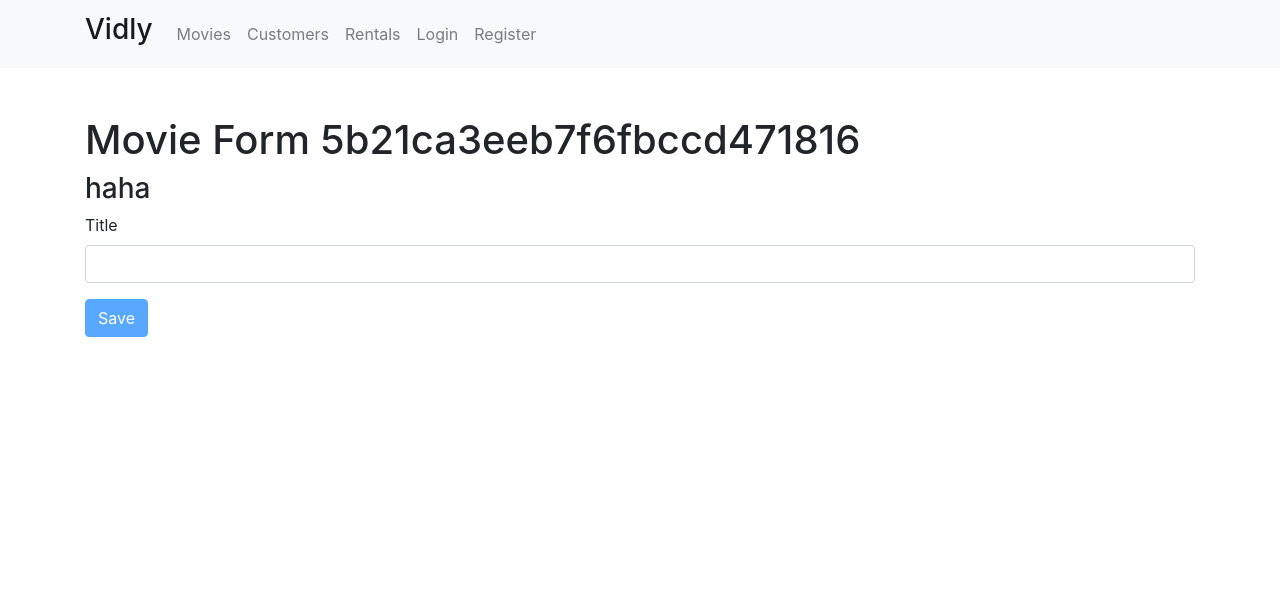
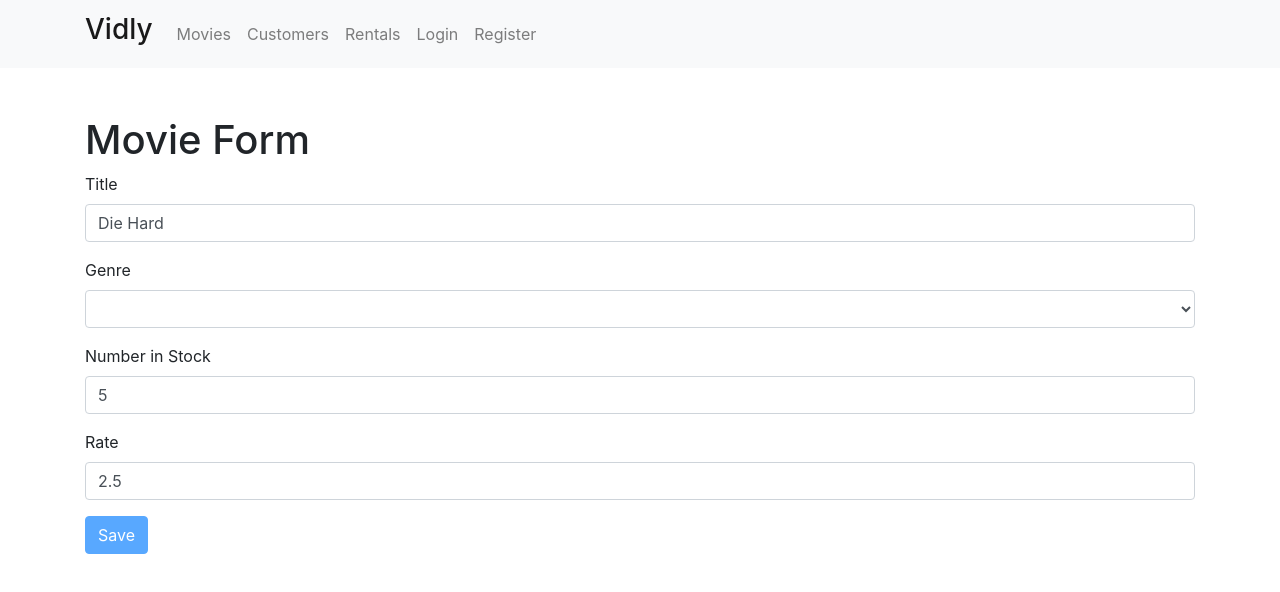
Before and after one commit to Haosik/mvs-mosh, a React (Create React App) app: page /movies/5b21ca3eeb7f6fbccd471816 in a window 1280 px wide. Shown: the top 592 px of the page. Built offline with nearby package versions, Linux system fonts and the light colour scheme.

Commit message:
gsdkjbhfjkdsfksdj

```diff
--- a/src/App.js
+++ b/src/App.js
@@ -6,8 +6,7 @@ import MoviesInDB from './components/moviesindb';
 import Customers from './components/customers';
 import Rentals from './components/rentals';
 import NotFound from './components/notFound';
-import EditMovieForm from './components/editMovieForm';
-import NewMovieForm from './components/newMovieForm';
+import MovieForm from './components/movieForm';
 import LoginForm from './components/loginForm';
 import RegistrationForm from './components/registrationForm';
 
@@ -21,8 +20,8 @@ class App extends Component {
         <Switch>
           <Route path="/login" component={LoginForm} />
           <Route path="/register" component={RegistrationForm} />
-          <Route path="/movies/new" component={NewMovieForm} />
-          <Route path="/movies/:id" component={EditMovieForm} />
+          <Route path="/movies/new" component={MovieForm} />
+          <Route path="/movies/:id" component={MovieForm} />
           <Route path="/movies" component={MoviesInDB} />
           <Route path="/customers" component={Customers} />
           <Route path="/rentals" component={Rentals} />
--- a/src/components/common/form.jsx
+++ b/src/components/common/form.jsx
@@ -61,7 +61,7 @@ class Form extends Component {
     this.setState({ errors: errors || {} });
     if (errors) return;
 
-    console.log('Should do submit')
+    console.log('Should do submit');
     this.doSubmit();
   };
 
--- a/src/components/newMovieForm.jsx
+++ b/src/components/movieForm.jsx
@@ -1,11 +1,11 @@
 import React from 'react';
 import Joi from 'joi-browser';
-import { getGenres, getGenreById } from '../services/fakeGenreService';
-import { getMovies, saveMovie } from '../services/fakeMovieService';
+import { getGenres } from '../services/fakeGenreService';
+import { getMovie, getMovies, saveMovie } from '../services/fakeMovieService';
 
 import Form from './common/form';
 
-class NewMovieForm extends Form {
+class MovieForm extends Form {
   state = {
     data: {
       title: '',
@@ -18,7 +18,9 @@ class NewMovieForm extends Form {
       genre: '',
       numberInStock: '',
       dailyRentalRate: ''
-    }
+    },
+    id: '',
+    genres: []
   };
 
   schema = {
@@ -33,32 +35,48 @@ class NewMovieForm extends Form {
   };
 
   doSubmit() {
-    const { title, genre, numberInStock, dailyRentalRate } = this.state.data;
-    const genreName = getGenreById(genre).name;
+    const { id, title, genre, numberInStock, dailyRentalRate } = this.state.data;
+    const genreName = this.state.genres.filter(g => g._id === genre).name;
     const newMovie = {
+      id,
       title,
       genre: { _id: genre, name: genreName },
       numberInStock: +numberInStock,
       dailyRentalRate: +dailyRentalRate
     };
-
     saveMovie(newMovie);
-
-    console.log(getMovies());
 
     const { history } = this.props;
     history.push('/movies');
   }
 
+  componentDidMount() {
+    this.setState({ genres: getGenres() });
+
+    const { id } = this.props.match.params;
+    if (!id) return;
+
+    const { title, genre, numberInStock, dailyRentalRate } = getMovie(id);
+    this.setState({
+      data: {
+        id,
+        title,
+        genre,
+        numberInStock,
+        dailyRentalRate
+      }
+    });
+  }
+
   render() {
-    const genresOptions = getGenres();
+    const { id, genres } = this.state;
     const genresProperties = { value: '_id', title: 'name' };
     return (
       <div className="container">
-        <h1>New Movie Form</h1>
+        <h1>Movie Form {id}</h1>
         <form onSubmit={this.handleSubmit}>
           {this.renderInput('title', 'Title')}
-          {this.renderSelect('genre', 'Genre', genresOptions, genresProperties)}
+          {this.renderSelect('genre', 'Genre', genres, genresProperties)}
           {this.renderInput('numberInStock', 'Number in Stock', 'number')}
           {this.renderInput('dailyRentalRate', 'Rate', 'number')}
           {this.renderSubmitBtn('Save')}
@@ -68,4 +86,4 @@ class NewMovieForm extends Form {
   }
 }
 
-export default NewMovieForm;
+export default MovieForm;
--- a/src/services/fakeMovieService.js
+++ b/src/services/fakeMovieService.js
@@ -1,10 +1,12 @@
 import * as genresAPI from './fakeGenreService';
 
-const movies = [
-  {
+const movies = [{
     _id: '5b21ca3eeb7f6fbccd471815',
     title: 'Terminator',
-    genre: { _id: '5b21ca3eeb7f6fbccd471818', name: 'Action' },
+    genre: {
+      _id: '5b21ca3eeb7f6fbccd471818',
+      name: 'Action'
+    },
     numberInStock: 6,
     dailyRentalRate: 2.5,
     publishDate: '2018-01-03T19:04:28.809Z',
@@ -13,56 +15,80 @@ const movies = [
   {
     _id: '5b21ca3eeb7f6fbccd471816',
     title: 'Die Hard',
-    genre: { _id: '5b21ca3eeb7f6fbccd471818', name: 'Action' },
+    genre: {
+      _id: '5b21ca3eeb7f6fbccd471818',
+      name: 'Action'
+    },
     numberInStock: 5,
     dailyRentalRate: 2.5
   },
   {
     _id: '5b21ca3eeb7f6fbccd471817',
     title: 'Get Out',
-    genre: { _id: '5b21ca3eeb7f6fbccd471820', name: 'Thriller' },
+    genre: {
+      _id: '5b21ca3eeb7f6fbccd471820',
+      name: 'Thriller'
+    },
     numberInStock: 8,
     dailyRentalRate: 3.5
   },
   {
     _id: '5b21ca3eeb7f6fbccd471819',
     title: 'Trip to Italy',
-    genre: { _id: '5b21ca3eeb7f6fbccd471814', name: 'Comedy' },
+    genre: {
+      _id: '5b21ca3eeb7f6fbccd471814',
+      name: 'Comedy'
+    },
     numberInStock: 7,
     dailyRentalRate: 3.5
   },
   {
     _id: '5b21ca3eeb7f6fbccd47181a',
     title: 'Airplane',
-    genre: { _id: '5b21ca3eeb7f6fbccd471814', name: 'Comedy' },
+    genre: {
+      _id: '5b21ca3eeb7f6fbccd471814',
+      name: 'Comedy'
+    },
     numberInStock: 7,
     dailyRentalRate: 3.5
   },
   {
     _id: '5b21ca3eeb7f6fbccd47181b',
     title: 'Wedding Crashers',
-    genre: { _id: '5b21ca3eeb7f6fbccd471814', name: 'Comedy' },
+    genre: {
+      _id: '5b21ca3eeb7f6fbccd471814',
+      name: 'Comedy'
+    },
     numberInStock: 7,
     dailyRentalRate: 3.5
   },
   {
     _id: '5b21ca3eeb7f6fbccd47181e',
     title: 'Gone Girl',
-    genre: { _id: '5b21ca3eeb7f6fbccd471820', name: 'Thriller' },
+    genre: {
+      _id: '5b21ca3eeb7f6fbccd471820',
+      name: 'Thriller'
+    },
     numberInStock: 7,
     dailyRentalRate: 4.5
   },
   {
     _id: '5b21ca3eeb7f6fbccd47181f',
     title: 'The Sixth Sense',
-    genre: { _id: '5b21ca3eeb7f6fbccd471820', name: 'Thriller' },
+    genre: {
+      _id: '5b21ca3eeb7f6fbccd471820',
+      name: 'Thriller'
+    },
     numberInStock: 4,
     dailyRentalRate: 3.5
   },
   {
     _id: '5b21ca3eeb7f6fbccd471821',
     title: 'The Avengers',
-    genre: { _id: '5b21ca3eeb7f6fbccd471818', name: 'Action' },
+    genre: {
+      _id: '5b21ca3eeb7f6fbccd471818',
+      name: 'Action'
+    },
     numberInStock: 7,
     dailyRentalRate: 3.5
   }
@@ -78,14 +104,19 @@ export function getMovie(id) {
 
 export function saveMovie(movie) {
   let movieInDb = movies.find(m => m._id === movie._id) || {};
+  const index = movieInDb._id ? movies.indexOf(movieInDb) : null;
+  console.log(index);
   movieInDb.title = movie.title;
   movieInDb.genre = genresAPI.genres.find(g => g._id === movie.genre._id);
   movieInDb.numberInStock = movie.numberInStock;
   movieInDb.dailyRentalRate = movie.dailyRentalRate;
 
   if (!movieInDb._id) {
-    movieInDb.genre._id = Date.now().toString();
+    movieInDb._id = Date.now().toString();
     movies.push(movieInDb);
+  } else {
+    console.log(index);
+    movies.splice(index, 1, movieInDb)
   }
 
   return movieInDb;
```
